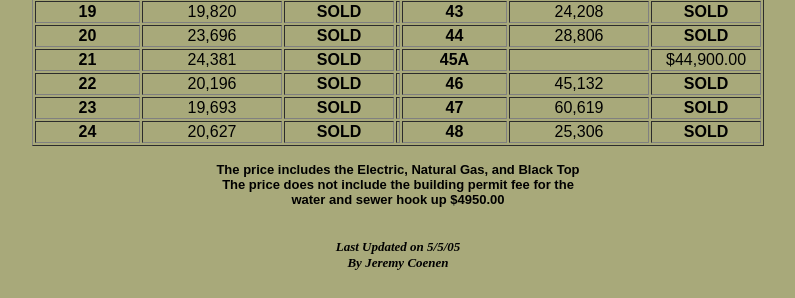
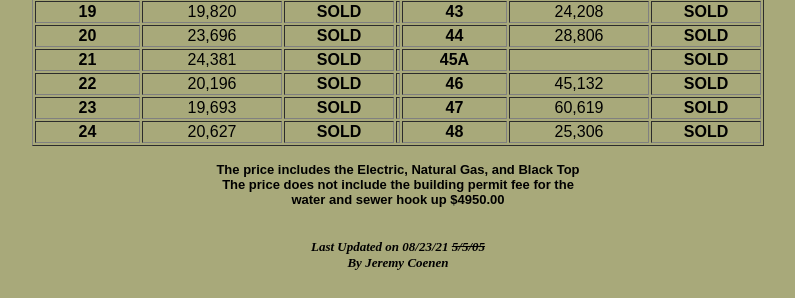
Before and after one commit to jcoenen/coenenrealty.com, a plain HTML site: page prices.html in a window 1280 px wide. Shown: the part 646-944 px from the top of the page, without its empty margins (242-1037 px from the left). Drawn offline with Linux system fonts and the light colour scheme.

Commit message:
Update prices.html
Updating updated date

```diff
--- a/prices.html
+++ b/prices.html
@@ -284,7 +284,7 @@
 					<TD><FONT FACE="Arial"><B>45A</B></FONT></TD>
 					<TD><FONT FACE="Arial"> </FONT>
 					</TD>
-					<TD><FONT FACE="Arial">$44,900.00</FONT></TD>
+					<TD><FONT FACE="Arial"><b>SOLD</b></FONT></TD>
 				</TR>
 				<TR ALIGN="center" VALIGN="bottom">
 					<TD><FONT FACE="Arial"><B>22</B></FONT></TD>
@@ -336,7 +336,7 @@
 					water and sewer hook up $4950.00</b></FONT></P>
 		<div align="center"><b><font size="-1"><I>
 						<BR>
-						Last Updated on 5/5/05<BR>
+						Last Updated on 08/23/21 <strike>5/5/05</strike><BR>
 						By Jeremy Coenen </I></font></b>
 		</div>
 		<b><font size="-1">
```
